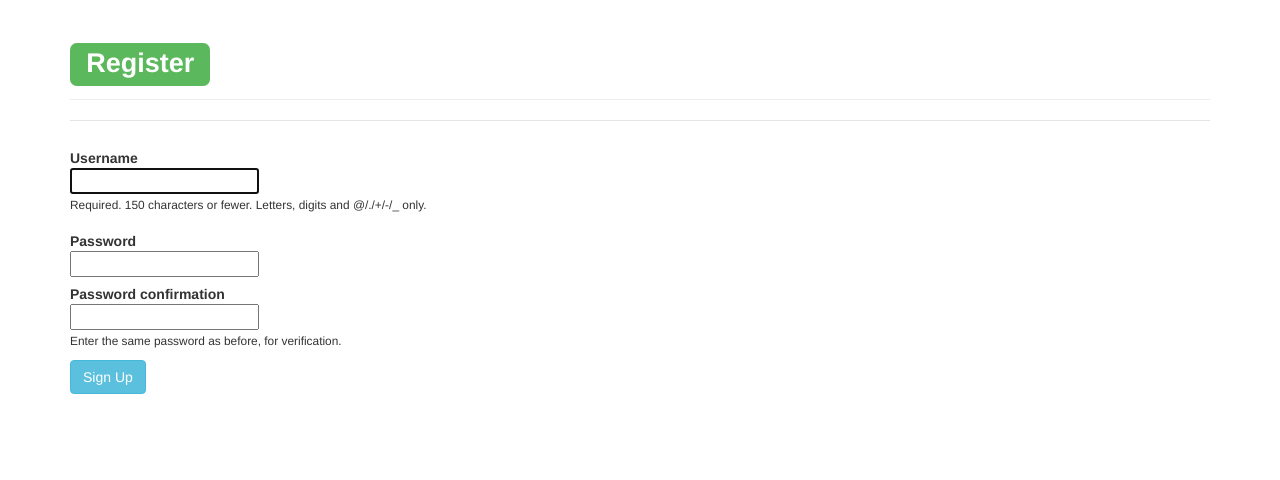
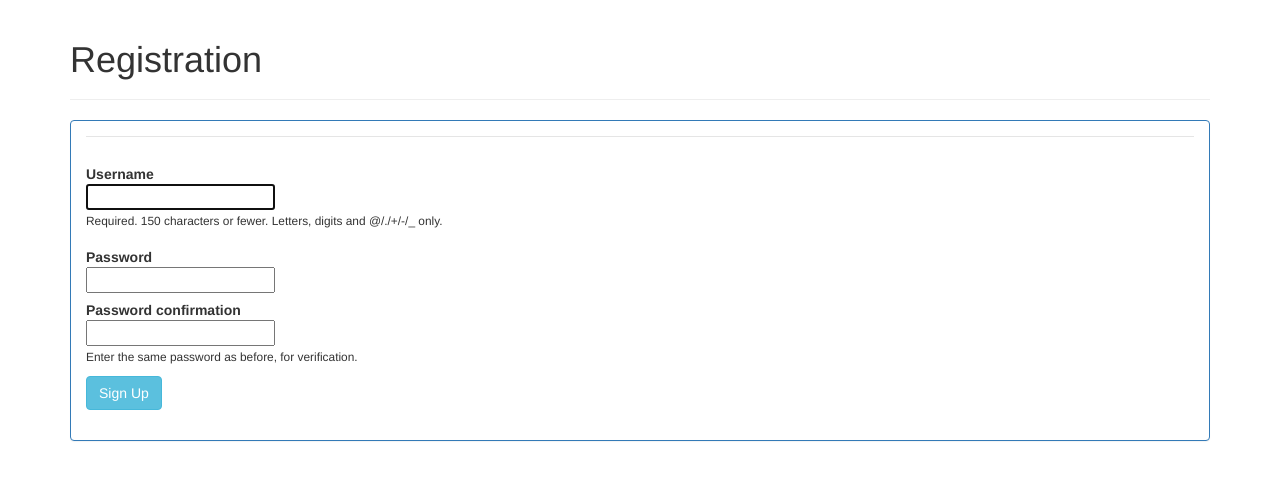
Before and after one commit to vincentmontesclaros/FacebookWall, a Django app: page /register/ in a window 1280 px wide. Shown: the top 480 px of the page. Run offline with Django 3.2, Linux system fonts and the light colour scheme; parts of the project's set-up code (start-up, migrations or seed data) failed here and were passed over; some libraries are stand-ins or nearby versions.

Commit message:
Grouped related imports and arranged groupings accordingly.

```diff
--- a/FacebookWall/src/FacebookWall/FacebookWall/urls.py
+++ b/FacebookWall/src/FacebookWall/FacebookWall/urls.py
@@ -1,15 +1,16 @@
 from django.conf.urls import patterns, include, url
 from django.contrib.auth import authenticate, login
-from posts import views
 from django.contrib.auth.decorators import login_required
 from django.contrib import admin
+
+
+from posts import views
+
 admin.autodiscover()
 
 
-urlpatterns = patterns('',
-                       # Examples:
-                       # url(r'^$', 'FacebookWall.views.home', name='home'),
-                       # url(r'^blog/', include('blog.urls')),
-                       url(r'^admin/', include(admin.site.urls)),
-                       url(r'^', include('posts.urls', namespace="posts")),
+urlpatterns = patterns(
+    '',
+    url(r'^admin/', include(admin.site.urls)),
+    url(r'^', include('posts.urls', namespace="posts")),
                        )
--- a/FacebookWall/src/FacebookWall/posts/views.py
+++ b/FacebookWall/src/FacebookWall/posts/views.py
@@ -11,7 +11,6 @@ from posts.forms import UserRegistrationForm
 
 
 class Login(TemplateView):
-
     def get(self, request):
         username = request.POST['username']
         password = request.POST['password']
@@ -117,12 +116,7 @@ class Index(TemplateView):
         return render(request, 'index.html', {'form': form})
 
 
-def register_success(request):
-    return render_to_response('register_success.html')
-
-
 class Logout(TemplateView):
-
     def get(self, request):
         logout(request)
         return render(request, 'index.html')
--- a/FacebookWall/src/FacebookWall/static/js/app.js
+++ b/FacebookWall/src/FacebookWall/static/js/app.js
@@ -1,6 +1,6 @@
 function editableTextBlurred() {
     var post_id = $(".edit-post").data('index');
-    var html = $(this).val();
+    var html = $(this).val().replace(/\r\n|\r|\n/g,"\n");
     var viewableText = $('<div class="post-container" id="' + post_id + '"">' + html + '</div>' );
     $("#edit-post-" + post_id).replaceWith(viewableText);
     viewableText.click(divClicked);
--- a/FacebookWall/src/FacebookWall/templates/index.html
+++ b/FacebookWall/src/FacebookWall/templates/index.html
@@ -16,9 +16,6 @@
 				</h1>
 				<p>
 					Connect with your friends — and other fascinating people. Get in-the-moment updates on the things that interest you. And watch events unfold, in real time, from every angle.
-				</p>
-				<p>
-					<a class="btn btn-primary btn-large" href="#">Learn more</a>
 				</p>
 			</div>
 		</div>
--- a/FacebookWall/src/FacebookWall/templates/register.html
+++ b/FacebookWall/src/FacebookWall/templates/register.html
@@ -3,9 +3,11 @@
 {% block content %}
 
 <div class="page-header">
-	<h1><span class="label label-success">Register</span></h1>
+	<h1>Registration</h1>
 </div>
-
+<div class="panel panel-primary">
+<div class="panel-body">
+	<div class="form-group">
 	<form class="form-horizontal" method="post">{% csrf_token %}
 	    <fieldset>
 	        <legend>{{ title }}</legend>
@@ -35,4 +37,7 @@
 	        <button type="submit" class="btn btn-info" >Sign Up</button>
 	    </div>
 	</form>
+	</div>
+</div>
+</div>
 {% endblock %}
```
Also changed, not shown: FacebookWall/src/FacebookWall/posts/urls.py (+28 -27 lines), FacebookWall/src/FacebookWall/templates/register_success.html (deleted, +0 -8 lines). Lines whose indentation alone changed are shown as unchanged.
